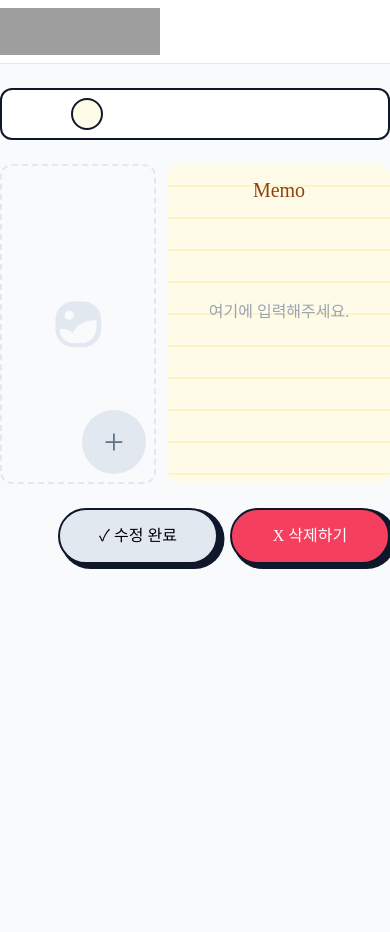
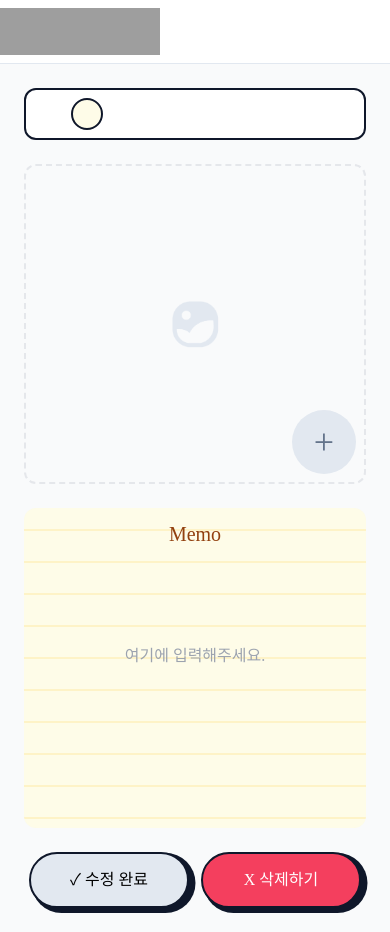
Before and after one commit to JeongHeonK/toDoApp, a Next.js app: page /items/0 in a window 390 px wide. Before the commit the page ends 844 px from the top, so only its background shows below. Built offline with nearby package versions, Linux system fonts and the light colour scheme; no server answers; grey boxes are pictures that could not be loaded.

Commit message:
💄 Detail 반응형 페이지 작업 완료
detail 반응형 페이지 작업 완료

```diff
--- a/app/components/DetailTitle.tsx
+++ b/app/components/DetailTitle.tsx
@@ -4,28 +4,26 @@ import { ChangeEvent } from "react";
 type Props = {
   value: string | undefined;
   isCompleted: boolean | undefined;
-  title: string | undefined;
   onChange: (name: string, value: string) => void;
 };
 
-export default function DetailTitle({
-  value,
-  isCompleted,
-  title,
-  onChange,
-}: Props) {
+export default function DetailTitle({ value, isCompleted, onChange }: Props) {
   const handleChange = (e: ChangeEvent<HTMLInputElement>) => {
     const { name, value } = e.target;
     onChange(name, value);
   };
 
   return (
-    <div className="border-2 border-slate-900 rounded-xl py-2 flex justify-center gap-4 bg-white">
+    <div
+      className={`border-2 border-slate-900 rounded-xl py-2 flex justify-center gap-4 ${
+        isCompleted ? "bg-violet-200" : "bg-white"
+      }`}
+    >
       <StateIndicator isCompleted={isCompleted} />
       <input
         name="name"
         onChange={handleChange}
-        className="underline w-fit focus:outline-none"
+        className="underline w-content-fit bg-transparent focus:outline-none"
         type="text"
         value={value}
       />
--- a/app/components/ImageInput.tsx
+++ b/app/components/ImageInput.tsx
@@ -40,7 +40,7 @@ export default function ImageInput({ name, value, onChange }: Props) {
   return (
     <label
       htmlFor="imageUpload"
-      className="relative w-2/5 h-80 rounded-xl border-2 border-dashed cursor-pointer"
+      className="relative w-full lg:w-2/5 h-80 rounded-xl border-2 border-dashed cursor-pointer"
     >
       {preview ? (
         <Image
--- a/app/components/MemoInput.tsx
+++ b/app/components/MemoInput.tsx
@@ -28,7 +28,7 @@ export default function MemoInput({ onChange, defaultValue }: Props) {
   }, []);
 
   return (
-    <div className="grow relative rounded-xl bg-memo-pattern flex flex-col justify-center">
+    <div className="grow relative rounded-xl h-80 bg-memo-pattern flex flex-col justify-center">
       <p className="absolute w-fit left-0 right-0 mx-auto top-3 text-xl text-amber-800">
         Memo
       </p>
--- a/app/items/[itemId]/page.tsx
+++ b/app/items/[itemId]/page.tsx
@@ -52,14 +52,16 @@ export default function ItemDetail({
   });
 
   return (
-    <form onSubmit={handleSubmitClick} className="max-w-screen-lg mx-auto mt-6">
+    <form
+      onSubmit={handleSubmitClick}
+      className="max-w-screen-lg mx-auto p-6 lg:p-0 lg:mt-6"
+    >
       <DetailTitle
         value={detailData.name}
         onChange={handleChange}
         isCompleted={detailData?.isCompleted}
-        title={detailData?.name}
       />
-      <div className="flex gap-3 mt-6">
+      <div className="flex flex-col lg:flex-row gap-6 mt-6">
         <ImageInput
           name="imageUrl"
           value={detailData.imageUrl}
@@ -67,8 +69,12 @@ export default function ItemDetail({
         />
         <MemoInput defaultValue={detailData.memo} onChange={handleChange} />
       </div>
-      <div className="flex justify-end gap-3 mt-6">
-        <button className="w-40 shadow-shadowCustom rounded-full border-2 border-slate-900 h-14 bg-slate-200">
+      <div className="flex justify-center lg:justify-end gap-3 mt-6">
+        <button
+          className={`w-40 shadow-shadowCustom rounded-full border-2 border-slate-900 h-14 ${
+            detailData.memo.trim().length > 0 ? "bg-lime-300" : "bg-slate-200"
+          }`}
+        >
           ✓ 수정 완료
         </button>
         <button
```
